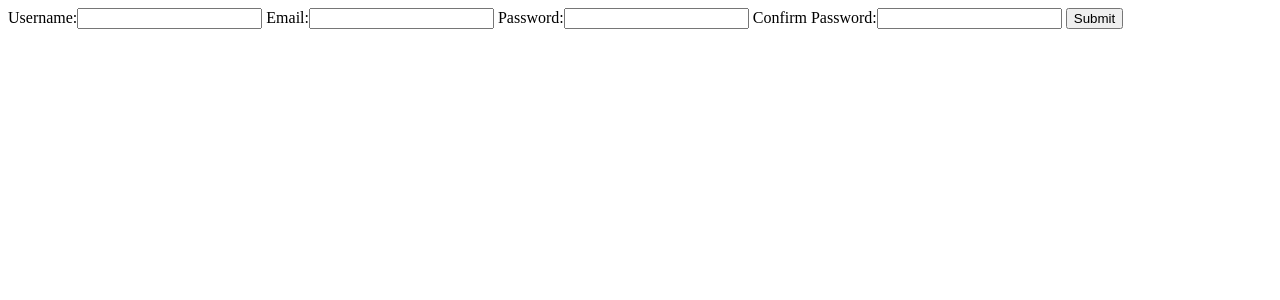
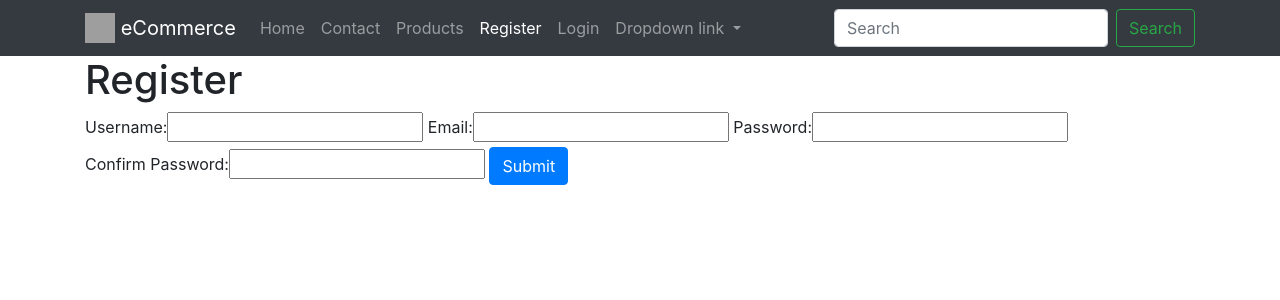
Before and after one commit to Eyakub/E-Commerce, a Django app: page /register/ in a window 1280 px wide. Shown: the top 300 px of the page. Run offline with Django 3.2, Linux system fonts and the light colour scheme; parts of the project's set-up code (start-up, migrations or seed data) failed here and were passed over; some libraries are stand-ins or nearby versions; grey boxes are pictures that could not be loaded.

Commit message:
Integrate bootstrap with Django

```diff
--- a/src/ecommerce/products/templates/products/detail.html
+++ b/src/ecommerce/products/templates/products/detail.html
@@ -1,7 +1,7 @@
 {% extends 'base.html' %}
 
 {% block content %}
-<div class="container">
+
     <div class="row">
         <div class="col">
 
@@ -14,7 +14,7 @@
             {% endif %}
         </div>
     </div>
-</div>
+
 {% endblock %}
 
 hello there
--- a/src/templates/auth/register.html
+++ b/src/templates/auth/register.html
@@ -1,5 +1,10 @@
-<form method="POST">
-    {% csrf_token %}
-    {{ form }}
-    <input type="submit" class="btn btn-primary"/>
-</form>
+{% extends 'base.html' %}
+
+{% block content %}
+    <h1>Register</h1>
+    <form method="POST">
+        {% csrf_token %}
+        {{ form }}
+        <input type="submit" class="btn btn-primary"/>
+    </form>
+{% endblock %}
--- a/src/templates/base.html
+++ b/src/templates/base.html
@@ -16,12 +16,14 @@
     {% endblock %}
 </head>
 <body>
-    {% include 'base/navbar.html' with brand_name='Nokia' %}
+{% include 'base/navbar.html' with brand_name='eCommerce' %}
 
+<div class="container">
     {% block content %}
     {% endblock %}
+</div>
 
-    {% include 'base/js.html' %}
+{% include 'base/js.html' %}
 
 </body>
 </html>
--- a/src/templates/base/css.html
+++ b/src/templates/base/css.html
@@ -1,3 +1,3 @@
 {% load static %}
 <!-- Bootstrap CSS -->
-    <link rel="stylesheet" href="https://stackpath.bootstrapcdn.com/bootstrap/4.3.1/css/bootstrap.min.css" integrity="sha384-ggOyR0iXCbMQv3Xipma34MD+dH/1fQ784/j6cY/iJTQUOhcWr7x9JvoRxT2MZw1T" crossorigin="anonymous">
+<link rel="stylesheet" href="https://stackpath.bootstrapcdn.com/bootstrap/4.3.1/css/bootstrap.min.css" integrity="sha384-ggOyR0iXCbMQv3Xipma34MD+dH/1fQ784/j6cY/iJTQUOhcWr7x9JvoRxT2MZw1T" crossorigin="anonymous">
--- a/src/templates/base/navbar.html
+++ b/src/templates/base/navbar.html
@@ -5,19 +5,21 @@
 {% url 'register' as register_url %}
 {% url 'product:list' as product_list_url %}
 
-<nav class="navbar navbar-expand-lg navbar-light bg-light">
+<nav class="navbar navbar-expand-lg navbar-dark bg-dark">
+    <div class="container">
         <a class="navbar-brand" href="#">
+            <img src="http://getbootstrap.com/docs/4.3/assets/brand/bootstrap-solid.svg" width="30" height="30" alt="" class="d-inline-block align-top">
             {% if brand_name %}
                 {{ brand_name }}
             {% else %}
                 CFE eCommerce
             {% endif %}
         </a>
-    <button class="navbar-toggler" type="button" data-toggle="collapse" data-target="#navbarSupportedContent" aria-controls="navbarSupportedContent" aria-expanded="false" aria-label="Toggle navigation">
+        <button class="navbar-toggler" type="button" data-toggle="collapse" data-target="#navbarNavDropdown" aria-controls="navbarNav" aria-expanded="false" aria-label="Toggle navigation">
             <span class="navbar-toggler-icon"></span>
         </button>
 
-    <div class="collapse navbar-collapse" id="navbarSupportedContent">
+        <div class="collapse navbar-collapse" id="navbarNavDropdown">
             <ul class="navbar-nav mr-auto">
                 <li class="nav-item
                 {% if request.path == home_url %}
@@ -53,6 +55,16 @@
                 {% endif %}">
                         <a class="nav-link" href="{{ login_url }}">Login</a>
                     </li>
+                    <li class="nav-item dropdown">
+                        <a class="nav-link dropdown-toggle" href="#" id="navbarDropdownMenuLink" role="button" data-toggle="dropdown" aria-haspopup="true" aria-expanded="false">
+                            Dropdown link
+                        </a>
+                        <div class="dropdown-menu" aria-labelledby="navbarDropdownMenuLink">
+                            <a class="dropdown-item" href="#">Action</a>
+                            <a class="dropdown-item" href="#">Another action</a>
+                            <a class="dropdown-item" href="#">Something else here</a>
+                        </div>
+                    </li>
                 {% endif %}
             </ul>
             <form class="form-inline my-2 my-lg-0">
@@ -60,4 +72,5 @@
                 <button class="btn btn-outline-success my-2 my-sm-0" type="submit">Search</button>
             </form>
         </div>
+    </div>
 </nav>
--- a/src/templates/home_page.html
+++ b/src/templates/home_page.html
@@ -11,7 +11,7 @@
 <div class="text-center">
     <h1>{{ title }}</h1>
     <h1>Hello, world we're working!</h1>
-    <div class="container">
+
         <div class="row">
             <div class="col">
                 <p>{{content}}</p>
@@ -28,5 +28,5 @@
         </div>
         {% endif %}
     </div>
-</div>
+
 {% endblock  %}
```
Also changed, not shown: src/templates/auth/login.html (+10 -5 lines), src/db.sqlite3. Lines whose indentation alone changed are shown as unchanged.
